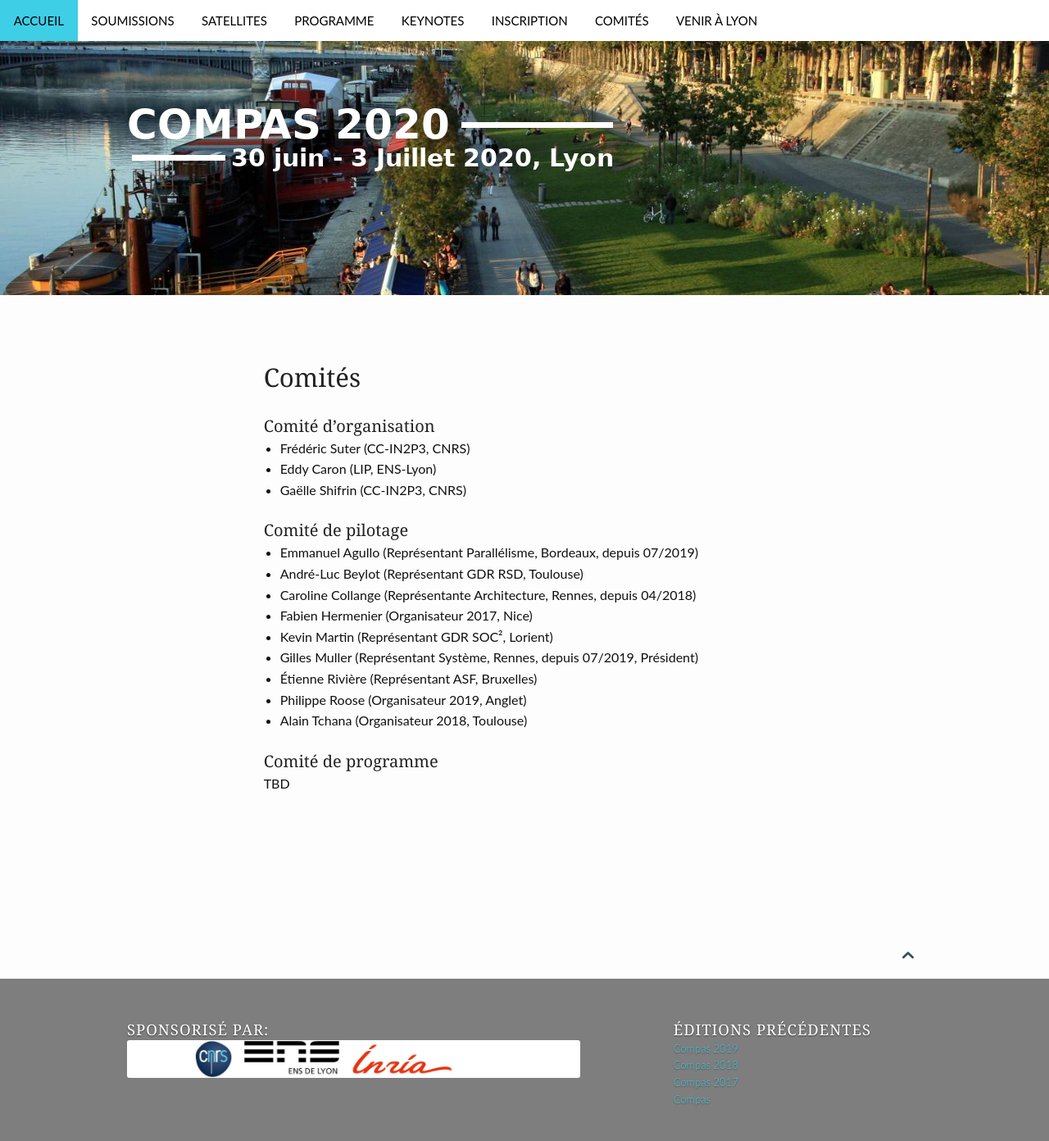
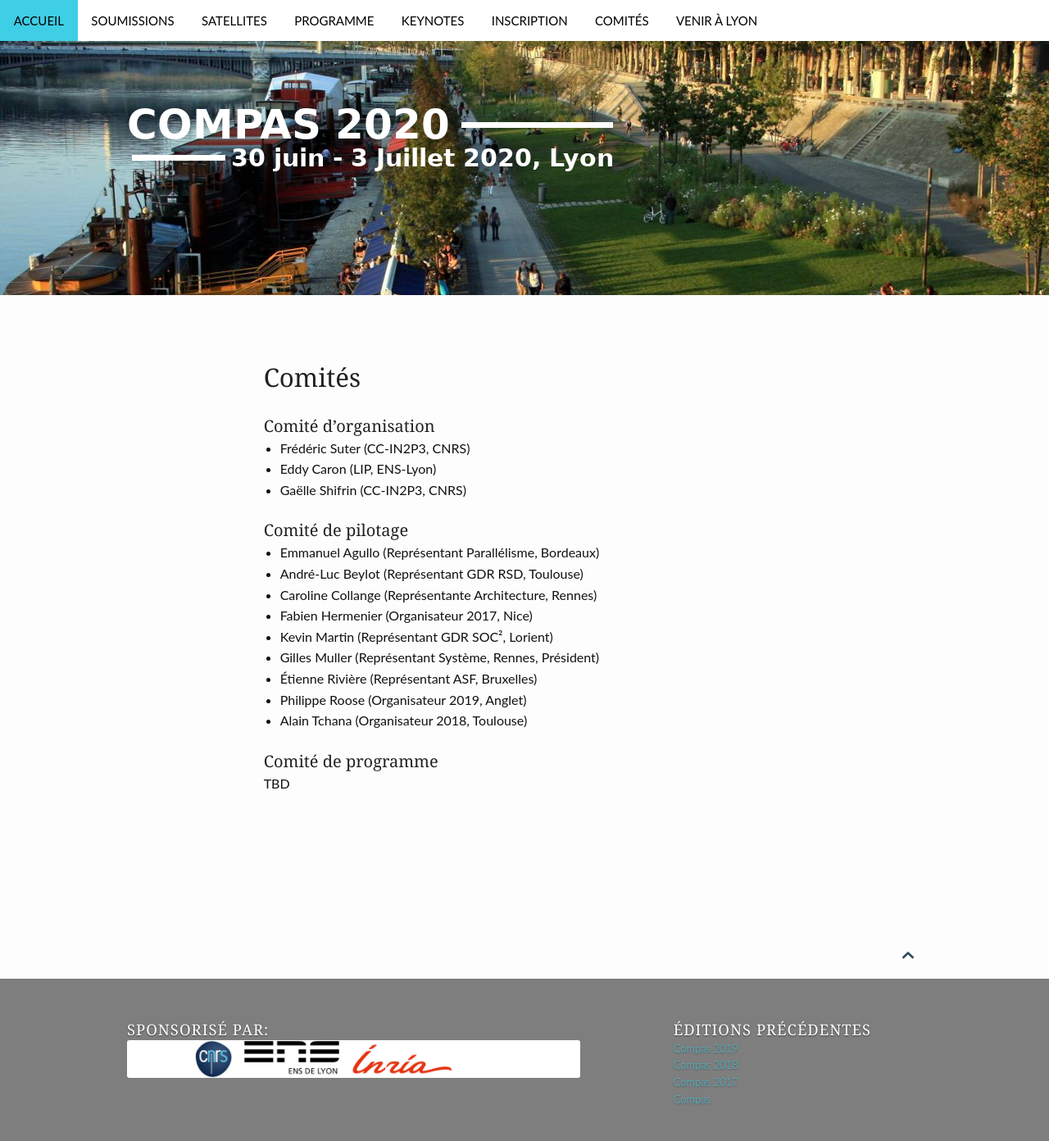
Before and after one commit to compas-conference/2020, a Jekyll site: the page built from comites/index.md, in a window 1280 px wide. Shown: the whole page at 82% size. Built offline with Jekyll 4.4.1, drawn with Linux system fonts in a browser that asks for light colours.

Commit message:
minor fixes

```diff
--- a/comites/index.md
+++ b/comites/index.md
@@ -17,12 +17,12 @@ header:
  + Gaëlle Shifrin (CC-IN2P3, CNRS)
 
 #### Comité de pilotage
- + Emmanuel Agullo (Représentant Parallélisme, Bordeaux, depuis 07/2019)
+ + Emmanuel Agullo (Représentant Parallélisme, Bordeaux)
  + André-Luc Beylot (Représentant GDR RSD, Toulouse)
- + Caroline Collange (Représentante Architecture, Rennes, depuis 04/2018)
+ + Caroline Collange (Représentante Architecture, Rennes)
  + Fabien Hermenier (Organisateur 2017, Nice)
  + Kevin Martin (Représentant GDR SOC², Lorient)
- + Gilles Muller (Représentant Système, Rennes, depuis 07/2019, Président)
+ + Gilles Muller (Représentant Système, Rennes, Président)
  + Étienne Rivière (Représentant ASF, Bruxelles)
  + Philippe Roose (Organisateur 2019, Anglet)
  + Alain Tchana (Organisateur 2018, Toulouse)
```
Also changed, not shown: index.md (+1 -1 lines), README.md (deleted), 1 other file.
